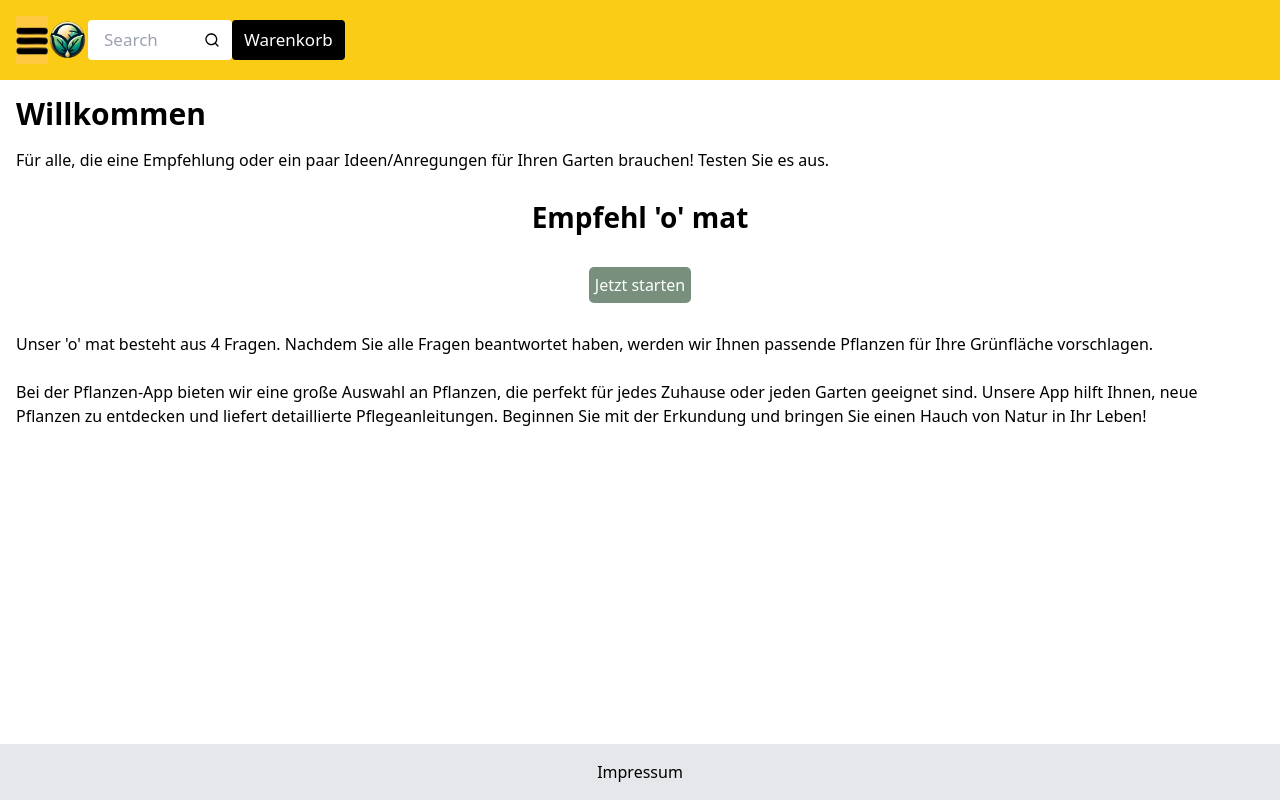
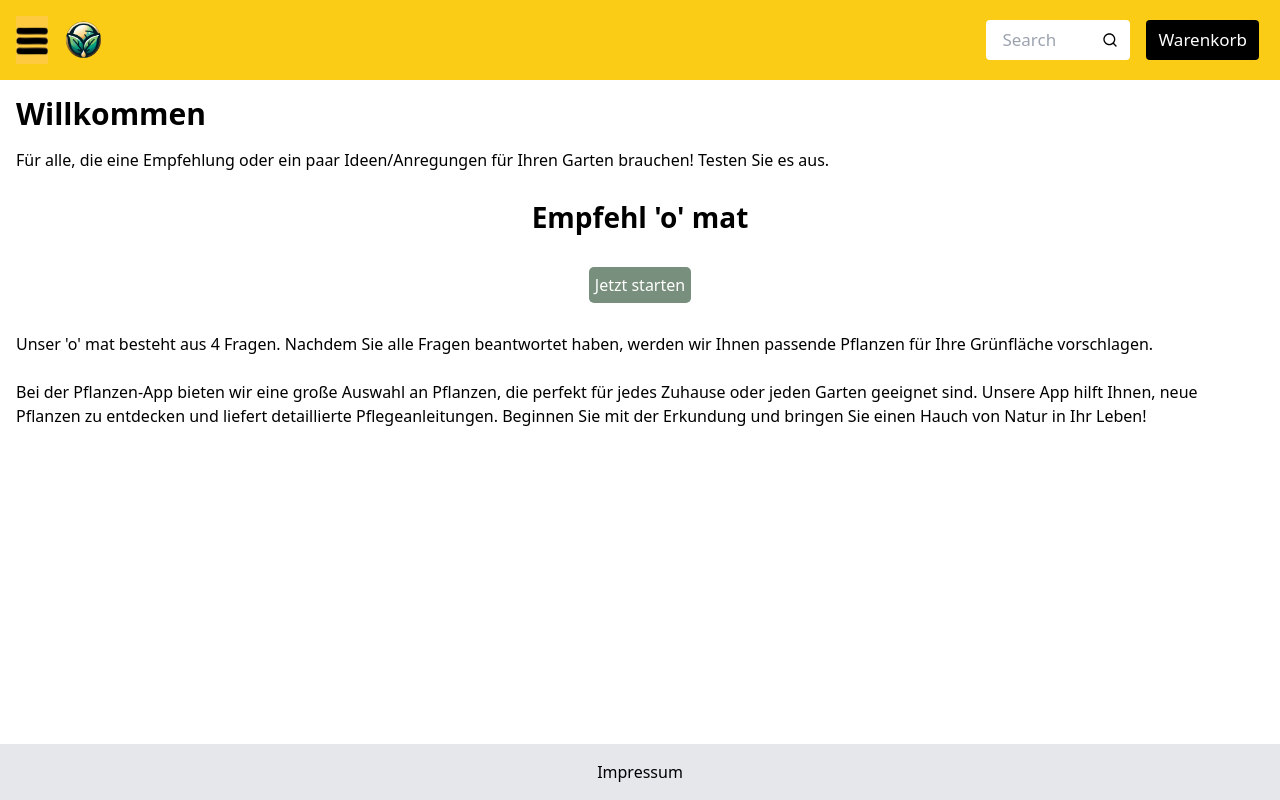
Before and after one commit to JonathanThoelke/PflanzenApp, a Next.js app: page / in a window 1280 px wide. Built offline with nearby package versions, Linux system fonts and the light colour scheme.

Commit message:
Navbar angepasst

```diff
--- a/app/layout.tsx
+++ b/app/layout.tsx
@@ -1,10 +1,10 @@
 import type { Metadata } from "next";
 import Link from "next/link";
+import Searchbar from "./components/Searchbar";
+import SidebarButton from "./components/SidebarButton";
+import { CartProvider } from "./context/CartContext";
 import "./globals.css";
-import { CartProvider } from "./context/CartContext";
-import Searchbar from "./components/Searchbar";
 import Sidebar from "./menü/sidebar";
-import SidebarButton from "./components/SidebarButton";
 
 export const metadata: Metadata = {
   title: "Pflanzen-App",
@@ -22,20 +22,18 @@ export default function RootLayout({
       <body className="flex flex-col min-h-screen">
         <CartProvider>
           <header className="p-4 flex flex-col md:flex-row items-center justify-between bg-yellow-400 z-50 sticky top-0">
-            <div className="flex items-center w-full md:w-auto">
+            <div className="flex items-center gap-4 mt-4 md:mt-0 w-full md:w-auto justify-start">
               <SidebarButton/>
               <Link href="/">
                 <img src="/Logo.png" className="w-10 h-10" alt="Logo" />
               </Link>
+            </div>
+            <div className="flex items-center gap-4 mt-4 md:mt-0 w-full md:w-auto justify-end">
               <Searchbar/>
               <div className="flex items-center bg-black p-3 text-white rounded h-10">
                 <Link href="/Warenkorb">Warenkorb</Link>
               </div>
             </div>
-            {/*<div className="flex items-center gap-4 mt-4 md:mt-0 w-full md:w-auto justify-end">
-
-
-            </div>*/}
           </header>
           <nav id="sidebar" className="bg-white-500 text-black p-4 flex justify-between items-center z-10 fixed top-16 transition-left ease-in-out duration-700 -left-96">
             <Sidebar/>
```
